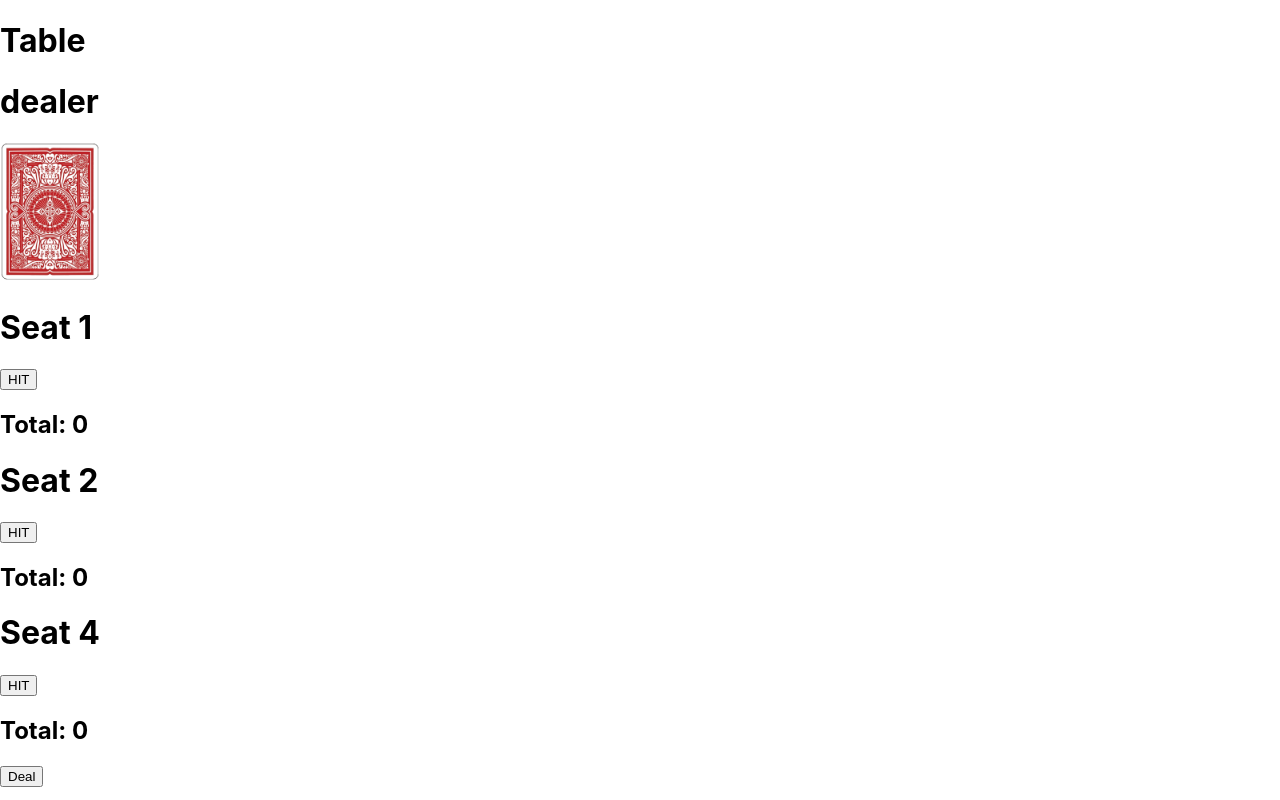
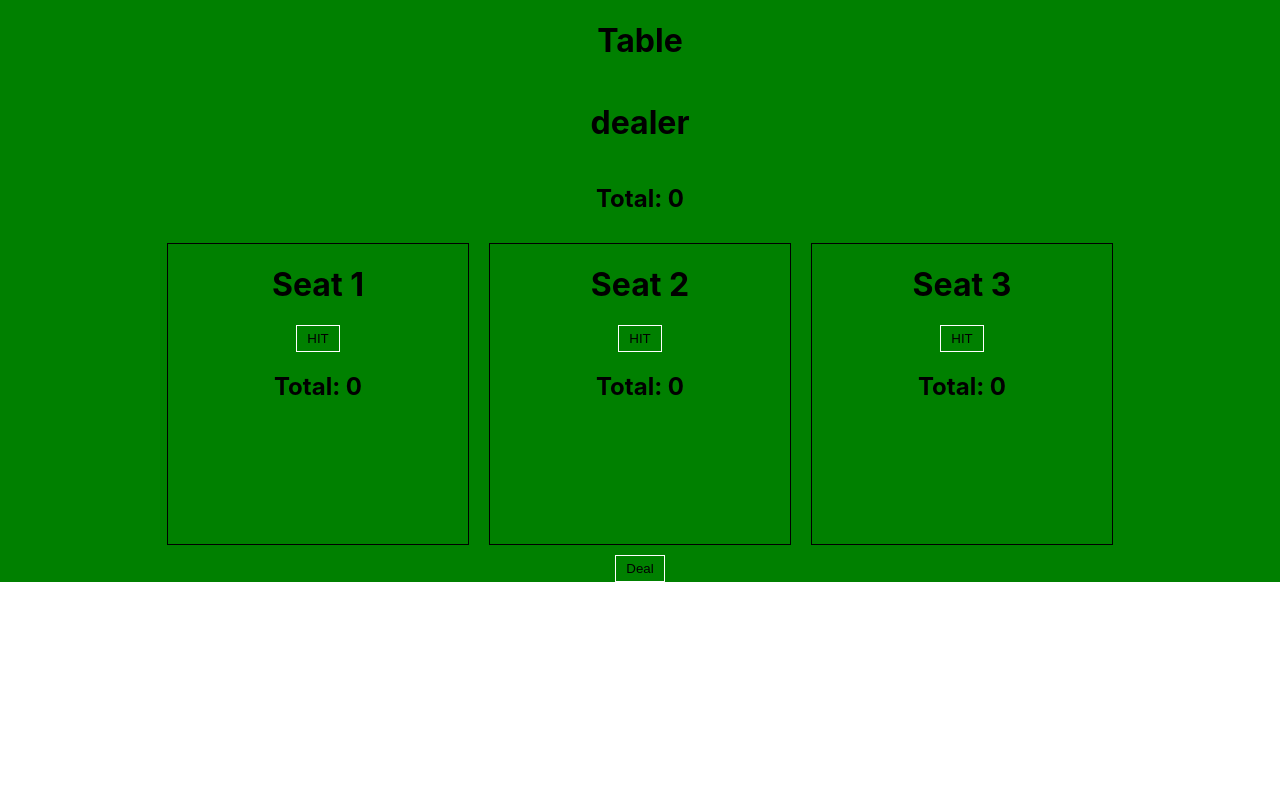
Before and after one commit to davidloesch1/BlackJack, a React (Create React App) app in the folder blackjack/: page / in a window 1280 px wide. Built offline with nearby package versions, Linux system fonts and the light colour scheme.

Commit message:
made changes, but more of a save in progress, working on turn-base play now

```diff
--- a/blackjack/src/App.css
+++ b/blackjack/src/App.css
@@ -1,38 +1,5 @@
-.App {
-  text-align: center;
+button {
+  border: 1px solid white;
+  background-color: green;
+  padding: 5px 10px 5px 10px;
 }
-
-.App-logo {
-  height: 40vmin;
-  pointer-events: none;
-}
-
-@media (prefers-reduced-motion: no-preference) {
-  .App-logo {
-    animation: App-logo-spin infinite 20s linear;
-  }
-}
-
-.App-header {
-  background-color: #282c34;
-  min-height: 100vh;
-  display: flex;
-  flex-direction: column;
-  align-items: center;
-  justify-content: center;
-  font-size: calc(10px + 2vmin);
-  color: white;
-}
-
-.App-link {
-  color: #61dafb;
-}
-
-@keyframes App-logo-spin {
-  from {
-    transform: rotate(0deg);
-  }
-  to {
-    transform: rotate(360deg);
-  }
-}
--- /dev/null
+++ b/blackjack/src/components/Card.css
@@ -0,0 +1,5 @@
+.card {
+    margin: 5px;
+    width: 75px;
+    height: auto
+}
--- a/blackjack/src/components/Card.js
+++ b/blackjack/src/components/Card.js
@@ -1,8 +1,9 @@
 import React, { Component } from 'react'
+import "./Card.css"
 
 export class Card extends Component {
     render() {
-        return <img src={this.props.img} style={{width: '100px', height: 'auto'}}/>
+        return <img className="card" src={this.props.img} />
     }
 }
 
--- a/blackjack/src/components/Dealer.css
+++ b/blackjack/src/components/Dealer.css
@@ -2,4 +2,10 @@
     border: 1px solid black;
     width: 300px;
     height: 300px;
+    display: flex;
+    flex-direction: column;
 }
+.card-row {
+    display: flex;
+    flex-direction: row;
+}
--- a/blackjack/src/components/Dealer.js
+++ b/blackjack/src/components/Dealer.js
@@ -1,25 +1,55 @@
-import React, { Component } from 'react'
-import Card from './Card'
-import './Dealer.css'
+import React, { Component } from "react";
+import Card from "./Card";
+import "./Dealer.css";
 
-function Dealer(props) {
-    let back = "images/1080a4bd1a33cec92019fab5efb3995d.png"
-    let cards
-    if(props.dealer.hand.length > 0){
-        cards = props.dealer.hand
-        cards = cards.map(el => {
-        return <Card img={el.image} />
-        })
+class Dealer extends Component {
+  constructor(props) {
+    super(props);
+    this.reveal = this.reveal.bind(this);
+  }
+
+  reveal() {
+
+  }
+  render() {
+    let backImg = "images/1080a4bd1a33cec92019fab5efb3995d.png";
+    let cards;
+    if (this.props.dealer.hand.length > 0) {
+      cards = this.props.dealer.hand;
+      cards = cards.map(el => {
+        return <Card img={el.image} />;
+      });
+    }
+    //this code creates a card component that renders the back of a card
+    let back = <Card img={backImg} />;
+    if(cards){
+        let faceDown = cards.shift()
+        cards.unshift(back)
+    }
+    console.log(this.props.dealer)
+    let total = 0
+    if(this.props.dealer.hand[1]){
+        total = this.props.dealer.hand[1].value
+    }
+    if (total > 21) {
+      let acePosition = this.props.dealer.hand.findIndex(card => card.value == "11")
+      if (acePosition > -1) {
+        this.props.change(this.props.dealer.seat, acePosition)
+      }
+      total = total + "-  BUST!";
     }
 
+    return (
+      <>
+        <h1>{this.props.dealer.seat}</h1>
+        <div className="card-row">
+            {cards}
+        </div>
+        <h2>Total: { total }</h2>
 
-    return(
-        <>
-            <h1>{props.dealer.seat}</h1>
-            { cards }
-            <img src={back} style={{width: '100px', height: 'auto'}}/>
-        </>
-    )
+      </>
+    );
+  }
 }
 
-export default Dealer
+export default Dealer;
--- a/blackjack/src/components/Seat.css
+++ b/blackjack/src/components/Seat.css
@@ -2,4 +2,13 @@
     border: 1px solid black;
     width: 300px;
     height: 300px;
+    margin: 10px;
+    display: flex;
+    flex-direction: column;
+    align-items: center;
 }
+.card-row {
+    display: flex;
+    max-width: 300px;
+    flex-wrap: wrap;
+}
--- a/blackjack/src/components/Seat.js
+++ b/blackjack/src/components/Seat.js
@@ -1,15 +1,11 @@
 import React, { Component } from "react";
 import Card from "./Card";
 import "./Seat.css";
+import "../App.css"
 
 class Seat extends Component {
   constructor(props) {
     super(props);
-    this.checkValue = this.checkValue.bind(this);
-  }
-
-  checkValue(card) {
-    return (card.value = "11");
   }
   render() {
     let id = this.props.seat.seat;
@@ -26,20 +22,26 @@ class Seat extends Component {
     });
 
     if (total > 21) {
-      if (this.props.seat.hand.findIndex(this.checkValue) > 0) {
-        console.log("there are aces");
+      let acePosition = this.props.seat.hand.findIndex(card => card.value == "11")
+      if (acePosition > -1) {
+        this.props.change(this.props.seat.seat, acePosition)
       }
       total = total + "-  BUST!";
     }
+    // if(this.props.seat.turn === true){
+
+    // }
 
     return (
-      <>
+      <div className="seat-container">
         <h1>{this.props.seat.seat}</h1>
-        {cards}
+        <div className="card-row">
+          {cards}
+        </div>
         <button onClick={e => this.props.hit(id, e)}>HIT</button>
         {/* <button onClick={(e)=> this.stay(e)}>STAY</button> */}
         <h2>Total: {total}</h2>
-      </>
+      </div>
     );
   }
 }
--- /dev/null
+++ b/blackjack/src/components/Table.css
@@ -0,0 +1,11 @@
+.table {
+    background-color: green;
+    display: flex;
+    flex-direction: column;
+    align-items: center;
+}
+
+.seat-row {
+    display: flex;
+    justify-content: center;
+}
--- a/blackjack/src/components/Table.js
+++ b/blackjack/src/components/Table.js
@@ -1,7 +1,7 @@
 import React, { Component } from "react";
 import Dealer from "./Dealer";
 import Seat from "./Seat";
-import "../App.css";
+import "./Table.css";
 
 class Table extends Component {
   constructor(props) {
@@ -12,6 +12,8 @@ class Table extends Component {
         {
           seat: "Seat 1",
           enabled: true,
+          hasGone: false,
+          turn: false,
           hand: [],
           total: 0,
           bet: 0,
@@ -20,6 +22,8 @@ class Table extends Component {
         {
           seat: "Seat 2",
           enabled: true,
+          hasGone: false,
+          turn: false,
           hand: [],
           total: 0,
           bet: 0,
@@ -27,7 +31,9 @@ class Table extends Component {
         },
         {
           seat: "Seat 3",
-          enabled: false,
+          enabled: true,
+          hasGone: false,
+          turn: false,
           hand: [],
           total: 0,
           bet: 0,
@@ -35,7 +41,9 @@ class Table extends Component {
         },
         {
           seat: "Seat 4",
-          enabled: true,
+          enabled: false,
+          hasGone: false,
+          turn: false,
           hand: [],
           total: 0,
           bet: 0,
@@ -44,6 +52,8 @@ class Table extends Component {
         {
           seat: "Seat 5",
           enabled: false,
+          hasGone: false,
+          turn: false,
           hand: [],
           total: 0,
           bet: 0,
@@ -52,6 +62,8 @@ class Table extends Component {
         {
           seat: "Seat 6",
           enabled: false,
+          hasGone: false,
+          turn: false,
           hand: [],
           total: 0,
           bet: 0,
@@ -60,6 +72,8 @@ class Table extends Component {
         {
           seat: "Seat 7",
           enabled: false,
+          hasGone: false,
+          turn: false,
           hand: [],
           total: 0,
           bet: 0,
@@ -68,6 +82,8 @@ class Table extends Component {
         {
           seat: "dealer",
           enabled: true,
+          hasGone: false,
+          turn: false,
           hand: [],
           total: 0,
           bet: null,
@@ -75,7 +91,7 @@ class Table extends Component {
         }
       ],
       account: props.account,
-      deck_id: "qgjl7i4n3sky",
+      deck_id: "2dluh7kzi445",
       cardsInPlay: [],
       deal: [],
       playerNum: 0,
@@ -83,10 +99,10 @@ class Table extends Component {
       remaining: 0,
       shuffled: null
     };
-    this.draw = this.draw.bind(this)
-    this.deal = this.deal.bind(this)
-    this.hit = this.hit.bind(this)
-    this.changeAceValue = this.changeAceValue.bind(this)
+    this.draw = this.draw.bind(this);
+    this.deal = this.deal.bind(this);
+    this.hit = this.hit.bind(this);
+    this.changeAceValue = this.changeAceValue.bind(this);
   }
   componentDidMount() {
     let i = 0;
@@ -103,6 +119,7 @@ class Table extends Component {
   componentDidUpdate() {
     if (this.state.deal.length > 0) {
       this.deal();
+      this.turn();
     }
   }
   deal() {
@@ -130,19 +147,18 @@ class Table extends Component {
     fetch(url)
       .then(res => res.json())
       .then(res => {
-          console.log(res)
         res.cards.forEach(el => {
-              if(el.value === "JACK") {
-                  el.value = "10"
-              }else if(el.value === "QUEEN") {
-                  el.value = "10"
-              }else if(el.value === "KING") {
-                el.value = "10"
-              }else if(el.value === "ACE") {
-                el.value = "11"
+          if (
+            el.value === "JACK" ||
+            el.value === "QUEEN" ||
+            el.value === "KING"
+          ) {
+            el.value = "10";
+          } else if (el.value === "ACE") {
+            el.value = "11";
           }
-          })
-          return res
+        });
+        return res;
       })
       .then(res => {
         this.setState(state => {
@@ -158,64 +174,85 @@ class Table extends Component {
       });
   }
 
-
-  hit(e){
+  //the hit function draws a card from the deck using our deck_id and the API fetch call
+  hit(e) {
     let url =
       "https://deckofcardsapi.com/api/deck/" +
       this.state.deck_id +
-    "/draw/?count=1"
-    console.log(e)
-    let index = this.state.table.findIndex(x => x.seat === e)
-    let array = this.state.table.slice(0)
+      "/draw/?count=1";
+    let index = this.state.table.findIndex(x => x.seat === e);
+    let array = this.state.table.slice(0);
     fetch(url)
-    .then(res=> res.json())
+      .then(res => res.json())
       .then(res => {
-        console.log(res)
         res.cards.forEach(el => {
-            if(el.value === "JACK") {
-                el.value = "10"
-            }else if(el.value === "QUEEN") {
-                el.value = "10"
-            }else if(el.value === "KING") {
-              el.value = "10"
-            }else if(el.value === "ACE") {
-              el.value = "11"
+          if (
+            el.value === "JACK" ||
+            el.value === "QUEEN" ||
+            el.value === "KING"
+          ) {
+            el.value = "10";
+          } else if (el.value === "ACE") {
+            el.value = "11";
           }
+        });
+        return res;
       })
-        return res
-    })
-    .then(res=> {
+      .then(res => {
         this.setState(state => {
-            let table = array[index].hand.push(res.cards[0])
-            return table
-        })
-
-    })
-
+          let table = array[index].hand.push(res.cards[0]);
+          return table;
+        });
+      });
   }
 
-  changeAceValue(e){
-    console.log(e)
+  //this changes the values of the Ace from 11 to 1 depending on the total hand count
+  changeAceValue(e, ace) {
+    let table = this.state.table.slice(0);
+    let seatIndex = table.findIndex(seat => seat.seat == e);
+    console.log(seatIndex);
+    table[seatIndex].hand[ace].value = "1";
+    console.log(table);
+    this.setState({
+      table: table
+    });
   }
+
+  turn() {
+    let table = this.state.table.slice(0);
+    console.log(table);
+    let i = table.findIndex(
+      seat => seat.hasGone === false && seat.enabled === true
+    );
+    console.log(i);
+    table[i].turn = "true";
+    this.setState({
+      table: table
+    });
+  }
+
   render() {
     let dealer = this.state.table.slice(0);
-    let seats = dealer
+    let seats = dealer;
     dealer = dealer.pop();
-    seats = seats.map(el  => {
-        if(el.enabled === true) {
-            return <Seat seat={el} hit={this.hit} change={this.changeAceValue}/>
+    seats = seats.map((el, i) => {
+      if (el.enabled === true) {
+        return (
+          <Seat key={i} seat={el} hit={this.hit} change={this.changeAceValue} />
+        );
       }
-    })
+    });
 
     return (
-      <>
+      <div className="table">
         <h1>Table</h1>
         <Dealer dealer={dealer} />
-        { seats }
+        <div className="seat-row">{seats}</div>
+
         <button onClick={() => this.draw()}>Deal</button>
-      </>
+      </div>
     );
   }
 }
 
-export default Table
+export default Table;
```
Lines whose indentation alone changed are shown as unchanged.
